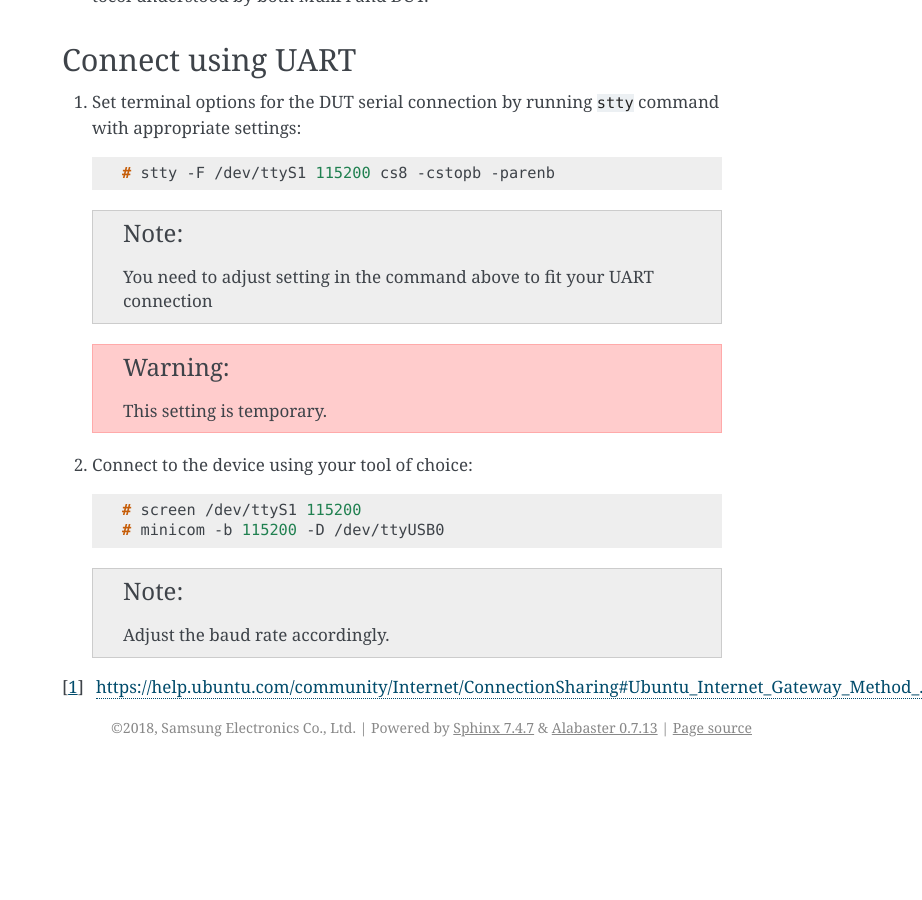
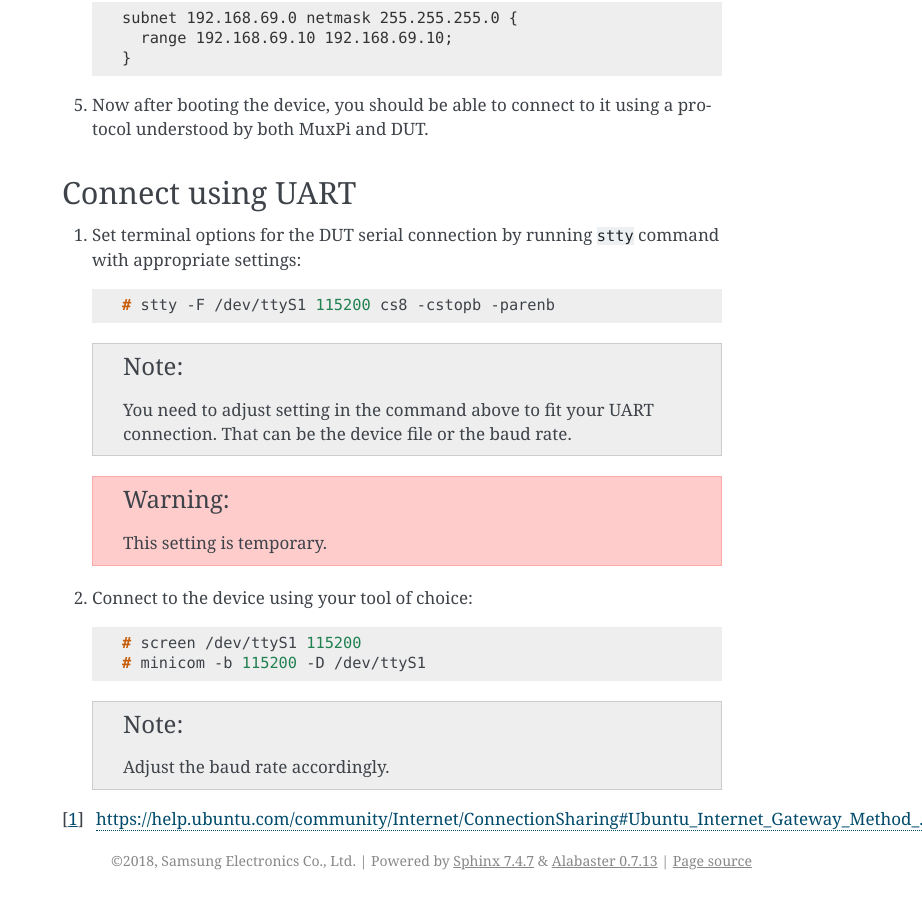
Before and after one commit to SamsungSLAV/muxpi, a Sphinx documentation site: the page built from doc/sphinx/source/dut-setup.txt, in a window 1280 px wide and 900 px high, scrolled down 1353 px. Shown: the whole window, without its empty margins (358-1280 px from the left). Built offline with Sphinx 7.4.7, drawn with Linux system fonts in a browser that asks for light colours; before the commit the page ends 2120 px from its top, so only the background shows below that; some of the changed text lies outside the part shown.

Commit message:
dut-setup: fix typo and add note
The serial communication device is always set to be /dev/ttyS2.

A small note when initially connecting with MuxPi

Signed-off-by: Fisnik Hajredini <fisnikhajredini@gmail.com>

```diff
--- a/doc/sphinx/source/dut-setup.txt
+++ b/doc/sphinx/source/dut-setup.txt
@@ -11,6 +11,9 @@
 
    $ ssh root@192.168.0.2
 
+.. note::
+   The ip address varies on your network, an easy solution would be to create a local network
+   with an extra router and running nmap on it.
 
 **************************
 Set up DHCP server on eth1
@@ -82,14 +85,14 @@
    .. note::
 
       You need to adjust setting in the command above to fit your UART
-      connection
+      connection. That can be the device file or the baud rate.
 
    .. warning:: This setting is temporary.
 
 #. Connect to the device using your tool of choice::
 
       # screen /dev/ttyS1 115200
-      # minicom -b 115200 -D /dev/ttyUSB0
+      # minicom -b 115200 -D /dev/ttyS1
 
    .. note:: Adjust the baud rate accordingly.
 
```
